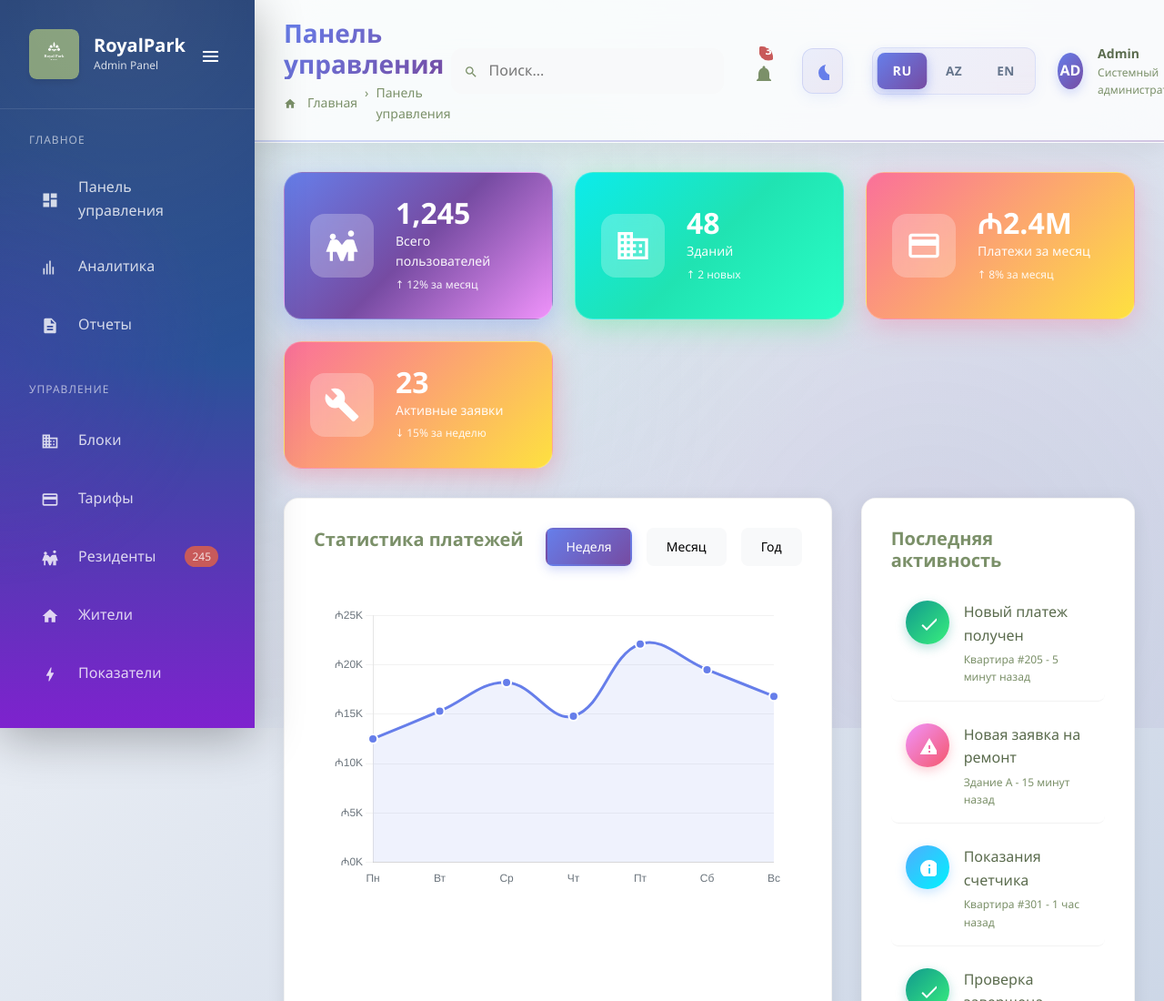
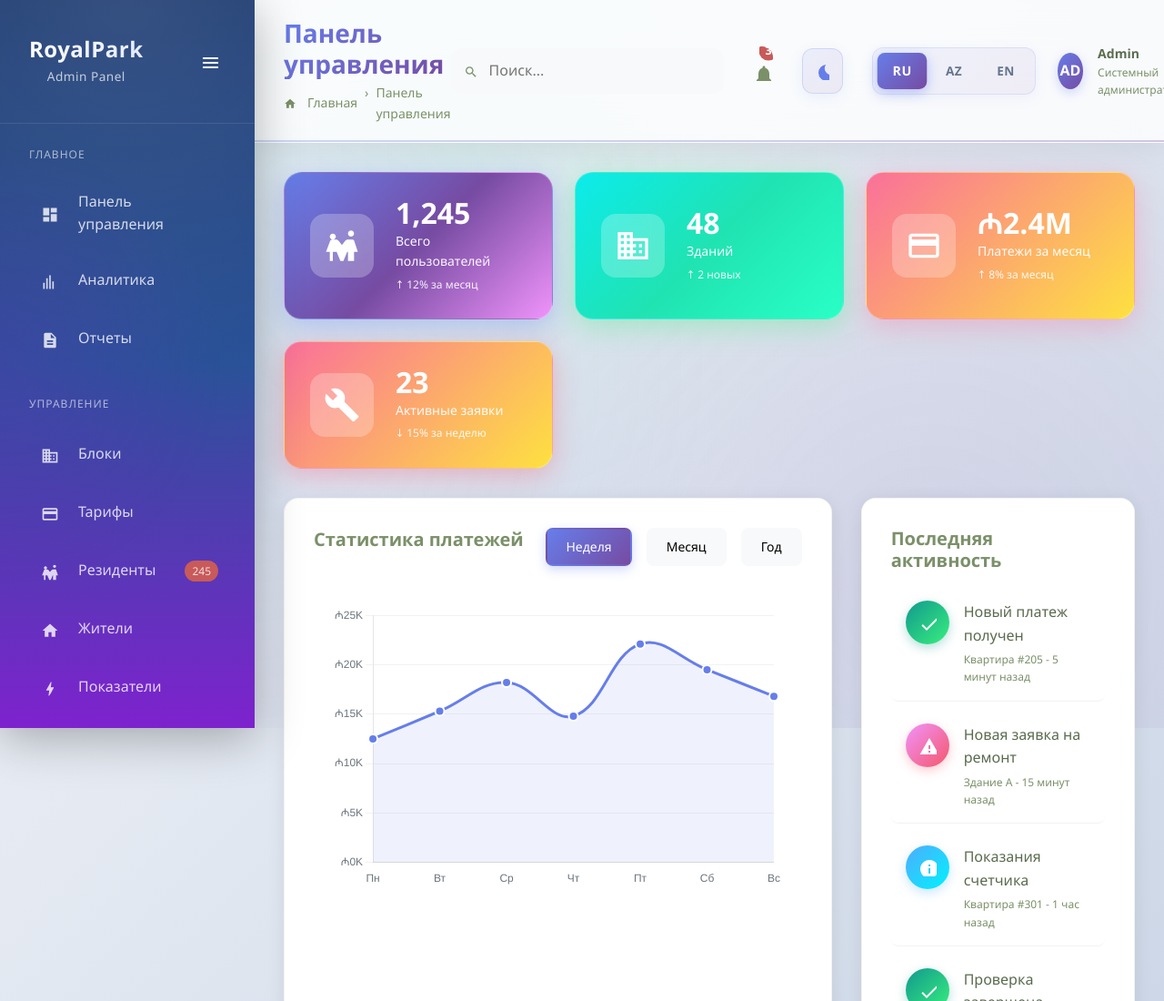
Before and after one commit to vironsided/RoyalPark, a website: page public/admin/index.html in a window 1280 px wide. Shown: the top 1100 px of the page at 91% size. Drawn offline with nearby package versions, Linux system fonts and the light colour scheme.

Commit message:
style: Remove logo icon from sidebar, keep text only
- Removed logo-icon div with image from sidebar header
- Updated sidebar-logo styles for centered text-only layout
- Enhanced logo text with gradient effect
- Increased font size and improved typography
- Added letter spacing for better readability
- Improved subtitle styling with better opacity

```diff
--- a/public/admin/index.html
+++ b/public/admin/index.html
@@ -27,9 +27,6 @@
         <aside class="sidebar" id="sidebar">
             <div class="sidebar-header">
                 <div class="sidebar-logo">
-                    <div class="logo-icon">
-                        <img src="/images/royal_park_baku_logo.svg" alt="RoyalPark Logo" class="sidebar-logo-image">
-                    </div>
                     <div class="logo-text">
                         <h2>RoyalPark</h2>
                         <p>Admin Panel</p>
--- a/public/css/admin.css
+++ b/public/css/admin.css
@@ -197,7 +197,9 @@
 .sidebar-logo {
     display: flex;
     align-items: center;
-    gap: var(--spacing-sm);
+    justify-content: center;
+    text-align: center;
+    padding: 0.5rem 0;
 }
 
 .logo-icon {
@@ -222,14 +224,22 @@
 }
 
 .logo-text h2 {
-    font-size: 1.25rem;
+    font-size: 1.5rem;
     margin: 0;
+    font-weight: 700;
+    background: linear-gradient(135deg, #ffffff 0%, #e0e7ff 100%);
+    -webkit-background-clip: text;
+    -webkit-text-fill-color: transparent;
+    background-clip: text;
+    letter-spacing: 0.5px;
 }
 
 .logo-text p {
-    font-size: 0.75rem;
-    opacity: 0.8;
-    margin: 0;
+    font-size: 0.85rem;
+    opacity: 0.9;
+    margin: 0.25rem 0 0 0;
+    color: rgba(255, 255, 255, 0.8);
+    letter-spacing: 0.5px;
 }
 
 .sidebar.collapsed .logo-text {
```
